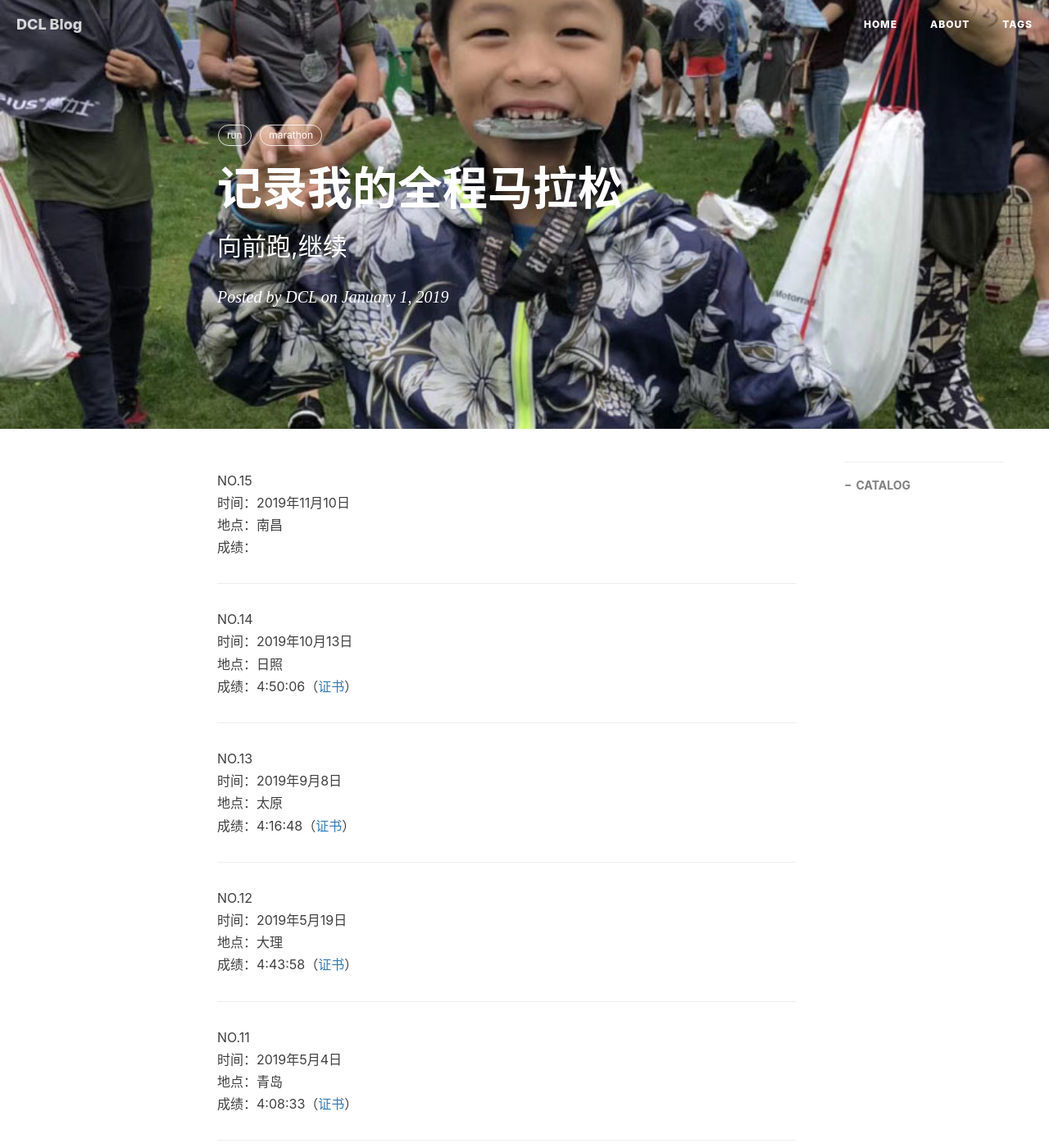
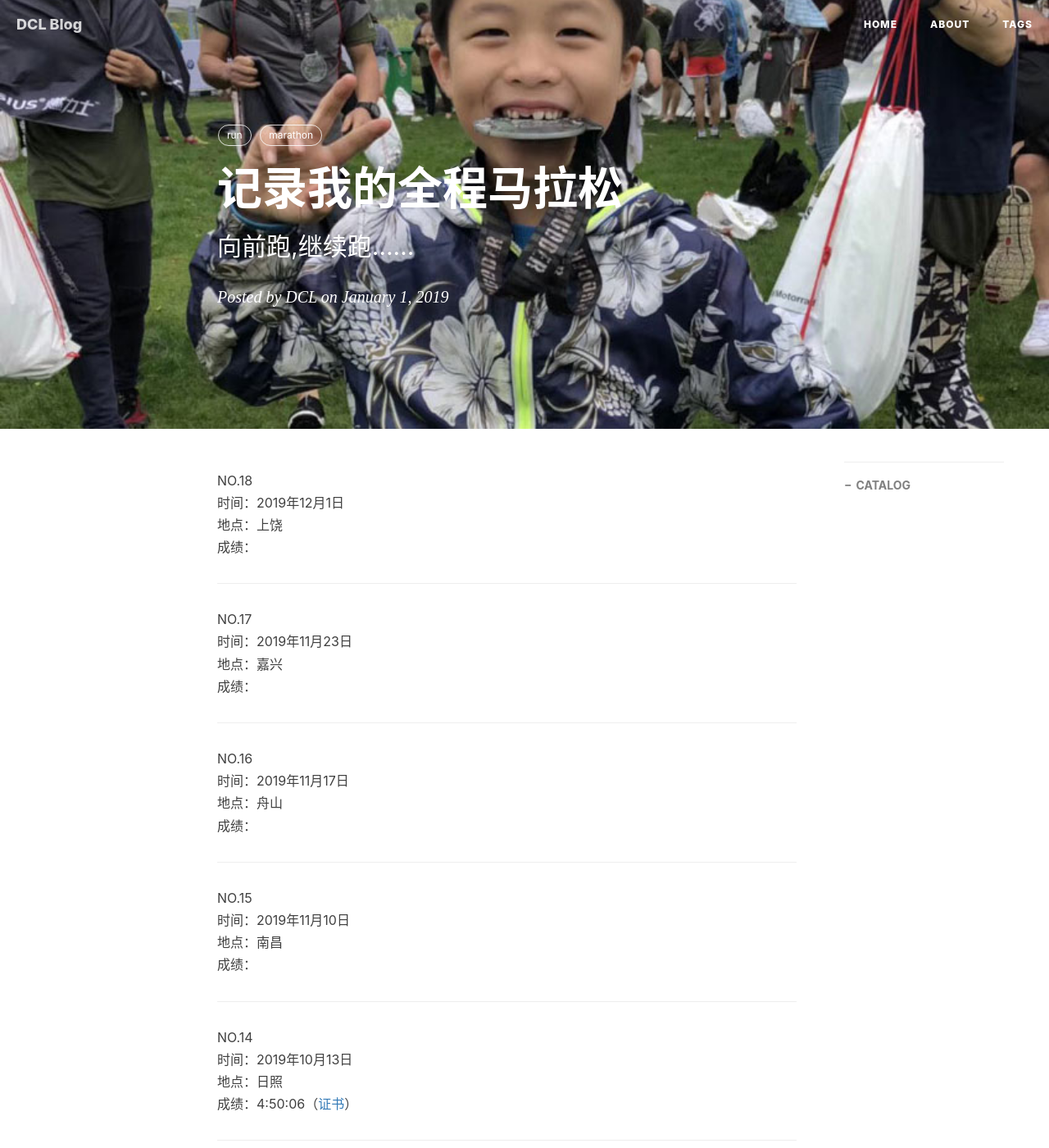
Before and after one commit to Davinly/davinly.github.io, a Jekyll site: the page built from _posts/2019-11-06-我的全马历程.md, in a window 1280 px wide and 1400 px high. Shown: the whole window at 82% size. Built offline with Jekyll 4.4.1, drawn with Linux system fonts in a browser that asks for light colours; nearby versions of some CDN libraries; our own code applies the rules of GitHub Pages for plain Markdown files; comment, search, counter and statistics services are not loaded.

Commit message:
marathon

```diff
--- a/_posts/2019-11-06-我的全马历程.md
+++ b/_posts/2019-11-06-我的全马历程.md
@@ -1,6 +1,6 @@
 ---
 title:      记录我的全程马拉松
-subtitle:   向前跑,继续
+subtitle:   向前跑,继续跑……
 date:       2019-01-01
 author:     DCL
 header-img: img/bg-myself-05.jpg
@@ -9,6 +9,27 @@ tags:
     - run
     - marathon
 ---
+
+NO.18
+时间：2019年12月1日
+地点：上饶
+成绩：
+
+----------
+
+NO.17
+时间：2019年11月23日
+地点：嘉兴
+成绩：
+
+----------
+
+NO.16
+时间：2019年11月17日
+地点：舟山
+成绩：
+
+----------
 
 NO.15
 时间：2019年11月10日
```
